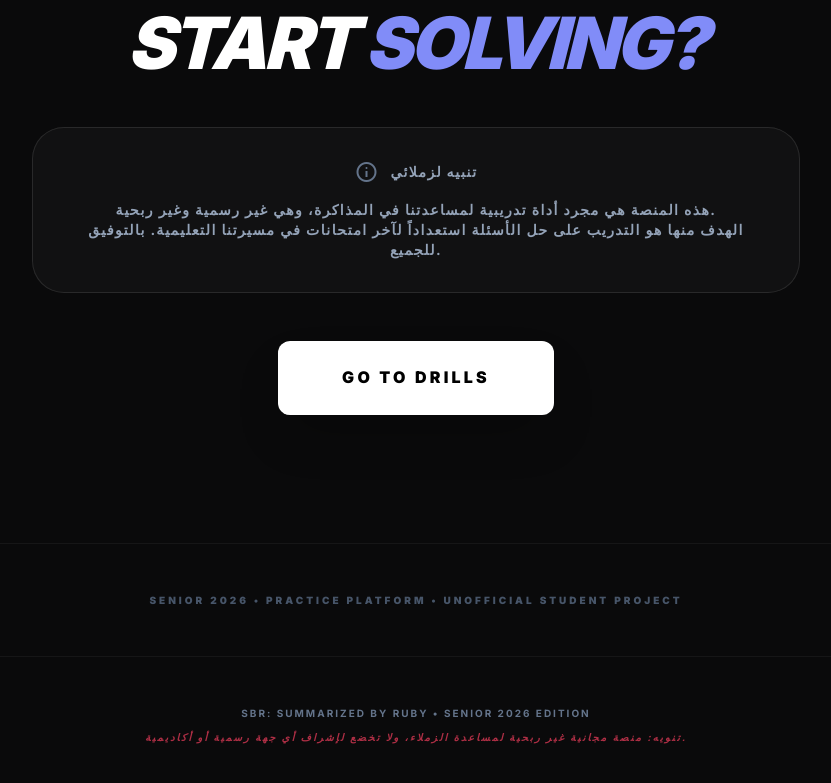
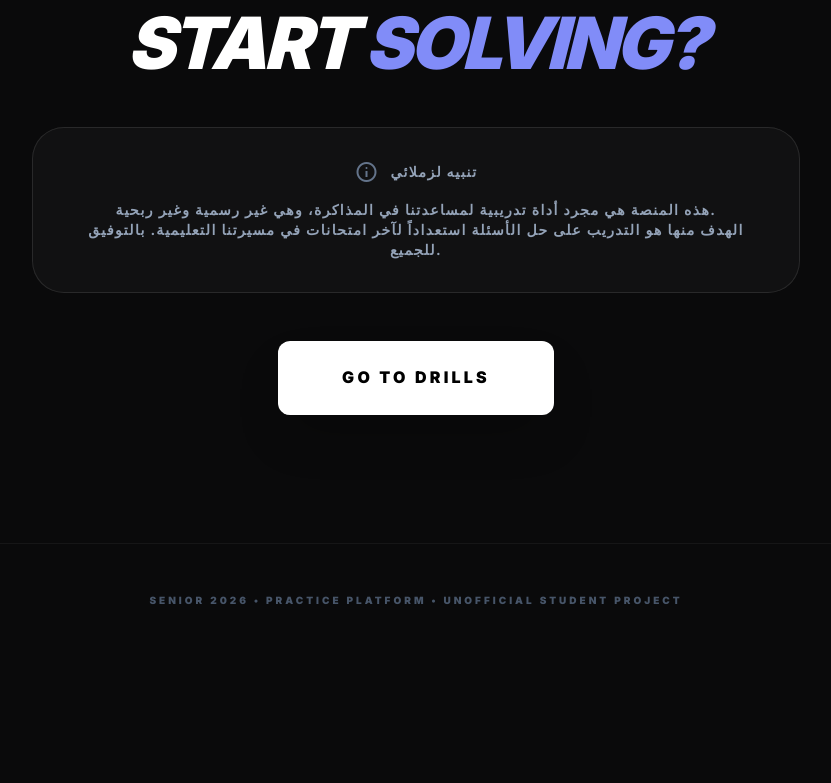
Before and after one commit to aposgda1-stack/SBR-Stylistics-platform, a Next.js app: page / in a window 1280 px wide. Shown: the part 1953-2736 px from the top of the page, without its empty margins (224-1055 px from the left). After the commit the page ends 2609 px from the top, so only its background shows below. Built offline with nearby package versions, Linux system fonts and the light colour scheme.

Commit message:
UX: Hidden header and navigation bars on public pages (login, signup, landing) for a cleaner auth flow

```diff
--- a/app/layout.js
+++ b/app/layout.js
@@ -14,19 +14,18 @@ export default function RootLayout({ children }) {
   const [mounted, setMounted] = useState(false);
   const [notifsOpen, setNotifsOpen] = useState(false);
   const pathname = usePathname();
+  const isAuthPage = pathname === '/login' || pathname === '/signup';
   const isLanding = pathname === '/';
+  const isPublicPage = isLanding || isAuthPage;
 
   useEffect(() => {
     setMounted(true);
-    // Only read from localStorage for the header points display
-    // Actual DB sync happens in individual pages after quiz completion
     const updatePoints = () => {
       const saved = JSON.parse(localStorage.getItem('stylistics_user_progress') || '{"totalPoints": 0}');
       setPoints(saved.totalPoints || 0);
     };
 
     updatePoints();
-    // Listen for storage changes to sync across tabs/components
     window.addEventListener('storage', updatePoints);
     const interval = setInterval(updatePoints, 5000);
 
@@ -42,7 +41,7 @@ export default function RootLayout({ children }) {
         <link rel="stylesheet" href="https://fonts.googleapis.com/css2?family=Material+Symbols+Outlined:opsz,wght,FILL,GRAD@20..48,100..700,0..1,-50..200" />
       </head>
       <body className={`${inter.className} bg-[#0a0a0b] text-white antialiased min-h-screen flex flex-col`}>
-        <header className={`px-4 md:px-6 py-4 md:py-6 border-b border-white/5 bg-[#0a0a0b]/80 backdrop-blur-xl sticky top-0 z-[110] ${isLanding ? 'hidden' : ''}`}>
+        <header className={`px-4 md:px-6 py-4 md:py-6 border-b border-white/5 bg-[#0a0a0b]/80 backdrop-blur-xl sticky top-0 z-[110] ${isPublicPage ? 'hidden' : ''}`}>
           <div className="max-w-7xl mx-auto flex justify-between items-center">
             <Link href="/" className="text-lg md:text-xl font-bold tracking-tight text-white italic">STYLISTICS <span className="text-secondary">SBR</span></Link>
 
@@ -82,6 +81,7 @@ export default function RootLayout({ children }) {
           {children}
         </main>
 
+        {!isPublicPage && (
           <footer className="px-6 py-12 border-t border-white/5 bg-[#0a0a0b] text-center space-y-4">
             <p className="text-[10px] font-bold text-slate-500 uppercase tracking-[0.2em] max-w-3xl mx-auto leading-relaxed">
               SBR: Summarized By Ruby • Senior 2026 Edition<br/>
@@ -90,8 +90,9 @@ export default function RootLayout({ children }) {
               </span>
             </p>
           </footer>
+        )}
 
-        {!isLanding && <BottomNav />}
+        {!isPublicPage && <BottomNav />}
         <NotificationCenter isOpen={notifsOpen} onClose={() => setNotifsOpen(false)} />
       </body>
     </html>
```
Lines whose indentation alone changed are shown as unchanged.
